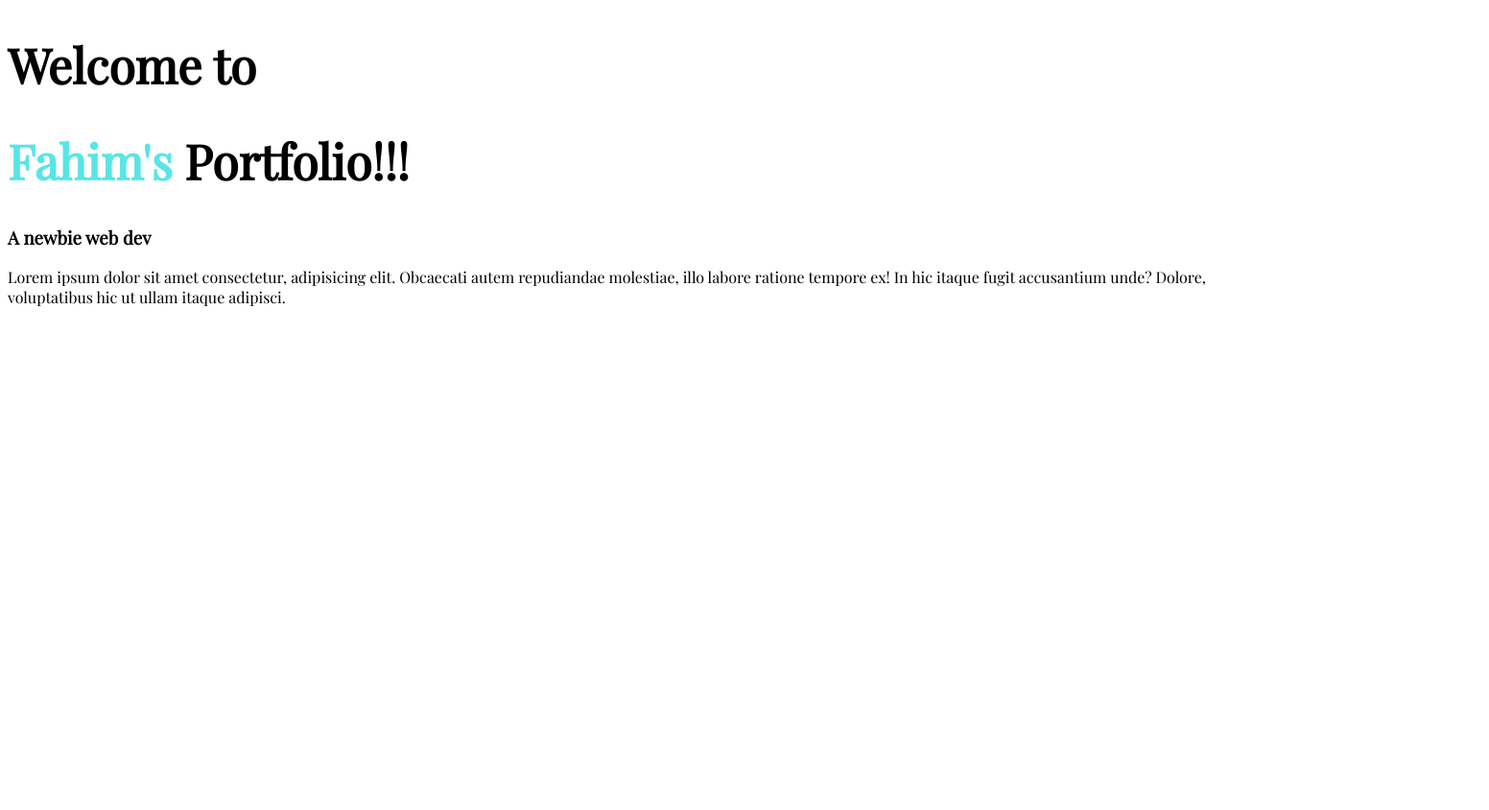
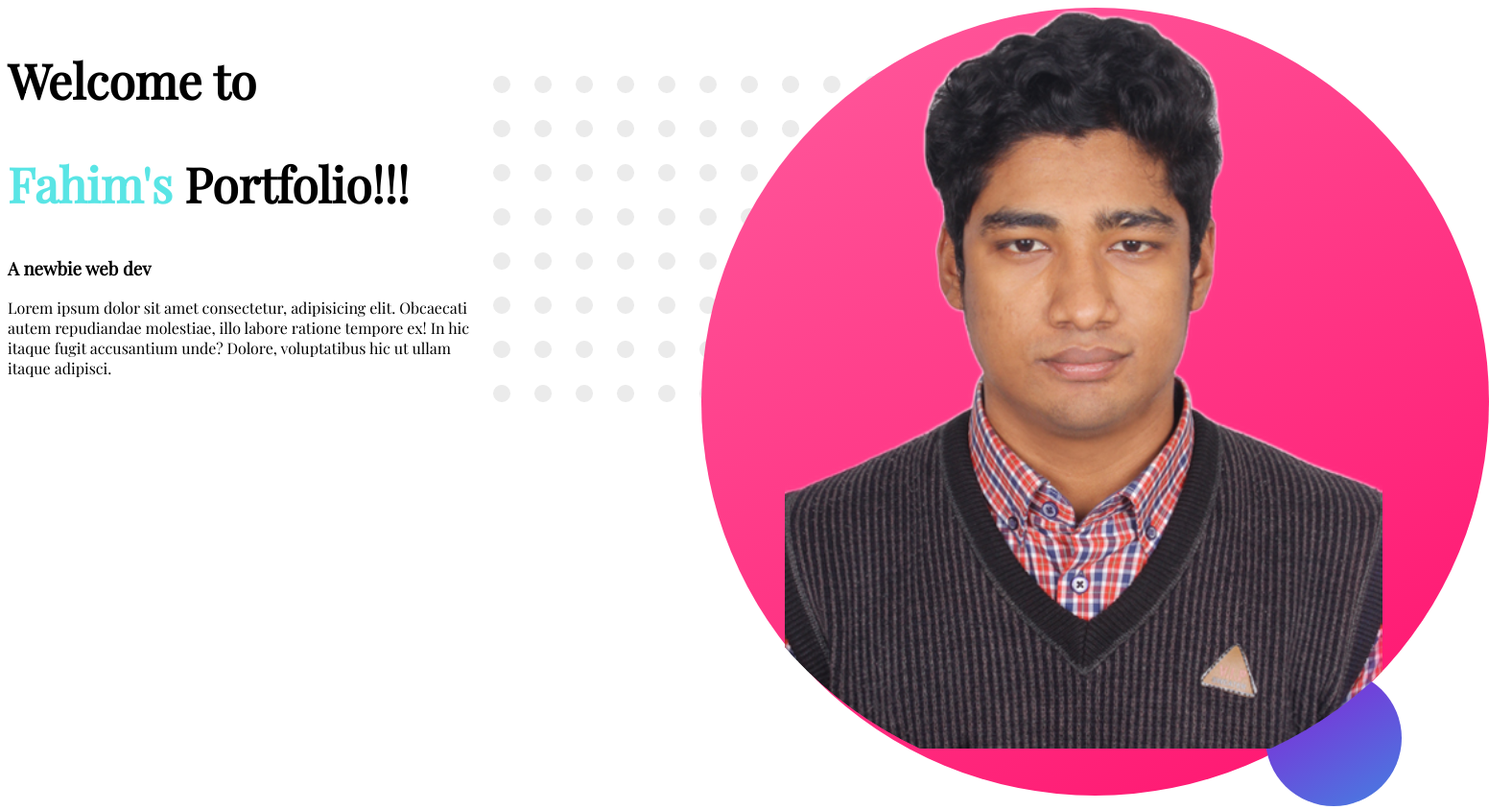
Before and after one commit to path3tic-coder/web_portfolio-beginner-, a plain HTML site: page index.html in a window 1280 px wide. Shown: the whole page at 96% size, 1552 px wide, since content can reach past the window. Before the commit the page ends 800 px from the top, so only its background shows below. Drawn offline with nearby package versions, Linux system fonts and the light colour scheme.

Commit message:
added photo to porfolio

```diff
--- a/index.html
+++ b/index.html
@@ -9,6 +9,8 @@
     <title>Fahim Portfolio</title>
 </head>
 <body>
+    <section>
+        <div class="half-width">
             <h1>Welcome to </h1>
             <h1>
             <span class = "name_highlight">Fahim's</span> Portfolio!!!
@@ -19,6 +21,12 @@
             </p>
 
 
+        </div>
+        <div class="half-width"><img src="images/profile1_png.png" alt="picture of fahim"></div>
+
+
+
+    </section>
 
 </body>
 </html>
--- a/style.css
+++ b/style.css
@@ -9,3 +9,8 @@ h1{
 .name_highlight{
     color: rgba(69, 226, 226, 0.89);
 }
+
+.half-width{
+    width: 40%;
+    float: left;
+}
```
Also changed, not shown: images/profile1_png.png (added). Lines whose indentation alone changed are shown as unchanged.
